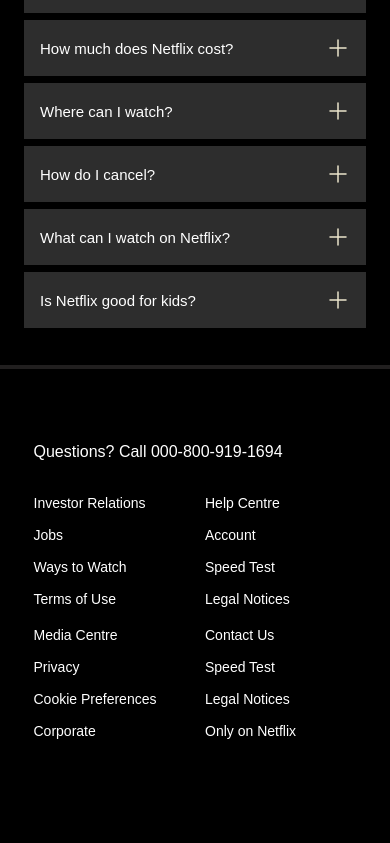
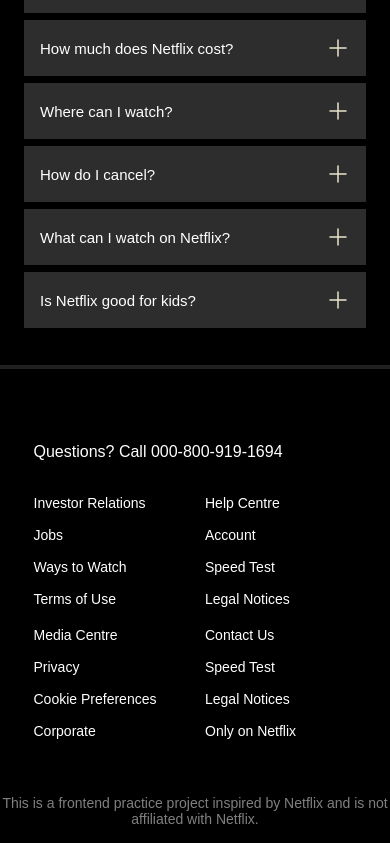
Before and after one commit to ridddhi-ai/streaming-ui-clone, a plain HTML site: page index.html in a window 390 px wide. Shown: the part 2863-3706 px from the top of the page. Before the commit the page ends 3642 px from the top, so only its background shows below. Drawn offline with Linux system fonts and the light colour scheme; a web font is replaced by a local one.

Commit message:
Added disclaimer

```diff
--- a/index.html
+++ b/index.html
@@ -4,6 +4,7 @@
 <!--[if IE 8]>         <html class="no-js lt-ie9"> <![endif]-->
 <!--[if gt IE 8]>      <html class="no-js"> <!--<![endif]-->
 <html lang="en">
+
 <head>
     <meta charset="utf-8">
     <meta http-equiv="X-UA-Compatible" content="IE=edge">
@@ -12,6 +13,7 @@
     <meta name="viewport" content="width=device-width, initial-scale=1">
     <link rel="stylesheet" href="style.css">
 </head>
+
 <body>
     <div class="main">
         <nav>
@@ -177,5 +179,9 @@
             </div>
         </div>
     </footer>
+    <div class="disclaimer">
+        This is a frontend practice project inspired by Netflix and is not affiliated with Netflix.
+    </div>
 </body>
+
 </html>
--- a/style.css
+++ b/style.css
@@ -55,7 +55,7 @@ nav button {
     z-index: 10;
 }
 
-nav > div {
+nav>div {
     display: flex;
     gap: 10px;
     align-items: center;
@@ -75,19 +75,19 @@ nav > div {
     text-align: center;
 }
 
-.hero > :nth-child(1) {
+.hero> :nth-child(1) {
     font-weight: 900;
     font-size: clamp(22px, 4vw, 39px);
     text-align: center;
 }
 
-.hero > :nth-child(2) {
+.hero> :nth-child(2) {
     font-size: clamp(16px, 2.5vw, 24px);
     font-weight: 500;
     text-align: center;
 }
 
-.hero > :nth-child(3) {
+.hero> :nth-child(3) {
     font-size: clamp(13px, 1.8vw, 18px);
     font-weight: 500;
     text-align: center;
@@ -184,17 +184,17 @@ nav > div {
     width: min(555px, 90vw);
 }
 
-section.first > div {
+section.first>div {
     display: flex;
     flex-direction: column;
 }
 
-section.first > div :nth-child(1) {
+section.first>div :nth-child(1) {
     font-size: clamp(22px, 3vw, 30px);
     font-weight: bolder;
 }
 
-section.first > div :nth-child(2) {
+section.first>div :nth-child(2) {
     font-size: clamp(15px, 2vw, 18px);
     font-weight: 400;
     padding: 14px 0;
@@ -274,6 +274,13 @@ footer .questions {
     gap: 16px;
 }
 
+.disclaimer {
+    text-align: center;
+    font-size: 16px;
+    color: gray;
+    padding: 20px 0;
+}
+
 /* Responsive breakpoints */
 
 /* Tablet */
@@ -347,4 +354,10 @@ footer .questions {
         grid-template-columns: 1fr 1fr;
         gap: 20px;
     }
+
+    .disclaimer {
+        font-size: 14px;
+        padding: 16px 0;
+    }
+
 }
```
Lines whose indentation alone changed are shown as unchanged.
